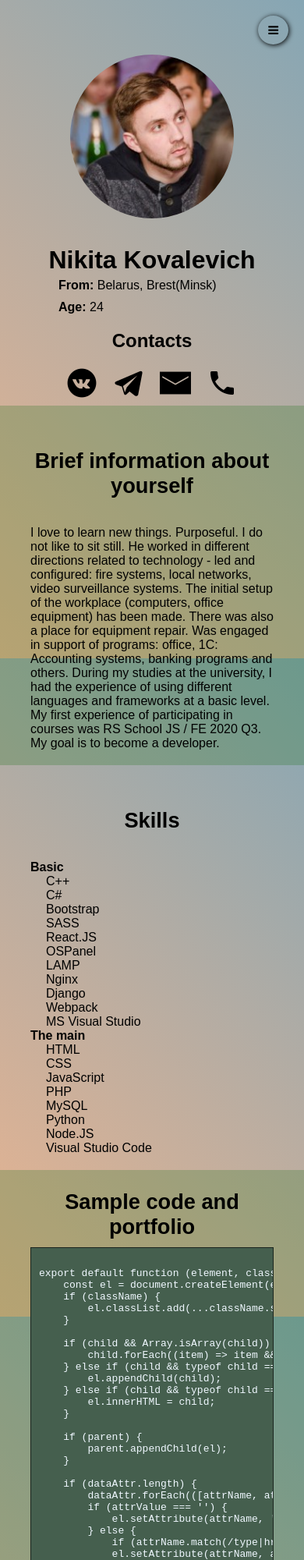
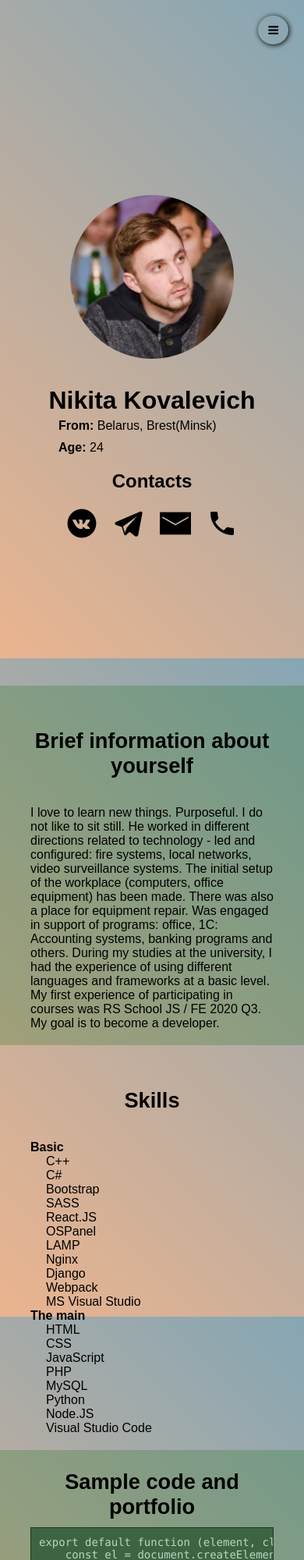
Before and after one commit to KotShiro/rsschool-cv, a plain HTML site: page index.html in a window 390 px wide. Shown: the top 2000 px of the page at 78% size. Drawn offline with Linux system fonts and the light colour scheme.

Commit message:
fix: page validity index.html and style

```diff
--- a/index.html
+++ b/index.html
@@ -113,7 +113,7 @@
             </section>
             <section class="s-3" id="s-3">
                 <h3>Sample code and portfolio</h3>
-                <xmp>
+                    <pre>
 export default function (element, className, child, parent, ...dataAttr) {
     const el = document.createElement(element);
     if (className) {
@@ -147,7 +147,7 @@ export default function (element, className, child, parent, ...dataAttr) {
     }
     return el;
     }
-                </xmp>
+                    </pre>
                 <h5>Portfolio</h5>
                 <ul>
                     <li><a href="https://rolling-scopes-school.github.io/kotshiro-JS2020Q3/momentum/">momentum</a></li>
--- a/src/css/main.css
+++ b/src/css/main.css
@@ -59,12 +59,13 @@ h5 {
 }
 
 
-xmp {
+pre {
     border: solid 1px #1b251f;
     overflow: auto;
     background: #455f4e;
     color: #f0f8ff;
     padding: 10px;
+    z-index: -1;
 }
 
 header {
@@ -158,6 +159,10 @@ footer a {
     .root {
         width: 100%;
     }
+
+    header {
+        min-height: 100vh;
+    }
 }
 @media (min-width: 768px) {
     body {
```
